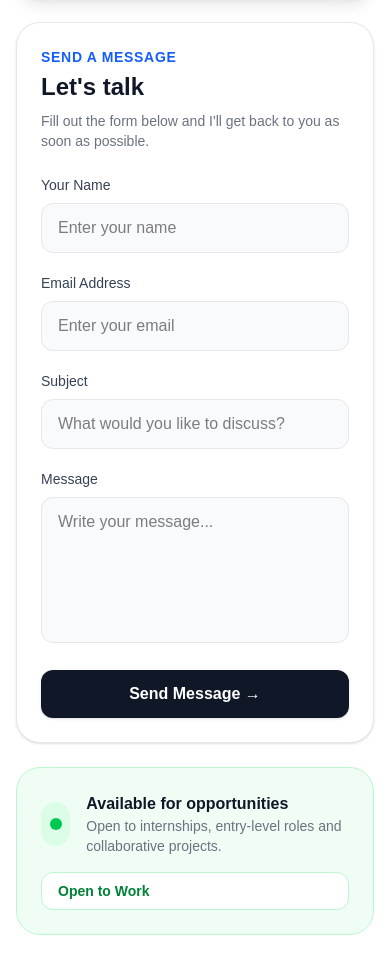
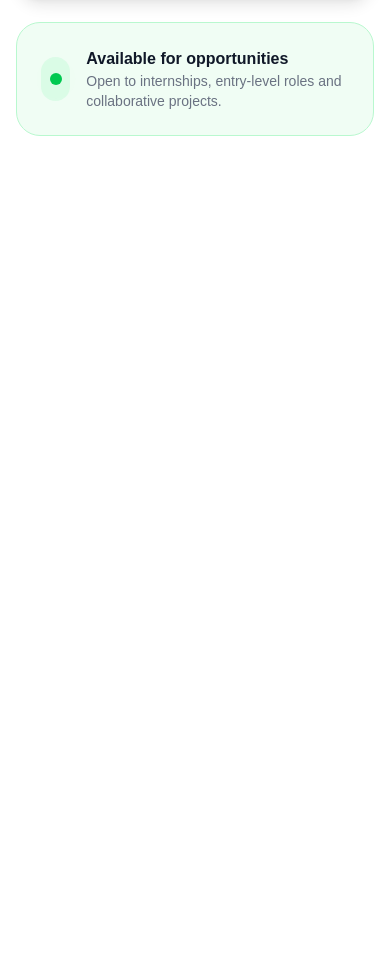
Before and after one commit to apriyanshu116/PORTFOLIO, a React (Vite) app: page /PORTFOLIO/contact in a window 390 px wide. Shown: the part 932-1905 px from the top of the page. After the commit the page ends 1116 px from the top, so only its background shows below. Built offline with nearby package versions, Linux system fonts and the light colour scheme.

Commit message:
Update resume content and refine contact page layout

```diff
--- a/src/Pages/Contact.jsx
+++ b/src/Pages/Contact.jsx
@@ -1,12 +1,10 @@
-import PageWrapper from "../components/PageWrapper"
+import PageWrapper from "../components/PageWrapper";
 
 export default function Contact() {
   return (
     <PageWrapper title="">
-
       <div className="m-4 md:m-6 max-w-6xl mx-auto">
 
-        {/* ================= HEADER ================= */}
         <section className="mb-6 p-6 md:p-8 bg-gradient-to-r from-white via-gray-50 to-amber-50 border border-gray-200 rounded-3xl shadow-sm">
 
           <p className="text-sm font-semibold text-amber-600 uppercase tracking-wider">
@@ -24,12 +22,8 @@ export default function Contact() {
 
         </section>
 
-
-        {/* ================= CONTACT GRID ================= */}
         <div className="grid grid-cols-1 lg:grid-cols-2 gap-6">
 
-
-          {/* ================= LEFT SIDE ================= */}
           <section className="p-6 md:p-8 bg-gray-900 rounded-3xl shadow-lg text-white">
 
             <div className="h-12 w-12 flex items-center justify-center rounded-2xl bg-white/10 text-2xl">
@@ -45,8 +39,6 @@ export default function Contact() {
               Developer and contribute to meaningful software projects.
             </p>
 
-
-            {/* Email */}
             <div className="mt-8 flex items-start gap-4">
 
               <div className="h-11 w-11 shrink-0 flex items-center justify-center rounded-xl bg-white/10">
@@ -68,8 +60,6 @@ export default function Contact() {
 
             </div>
 
-
-            {/* Phone */}
             <div className="mt-5 flex items-start gap-4">
 
               <div className="h-11 w-11 shrink-0 flex items-center justify-center rounded-xl bg-white/10">
@@ -91,8 +81,6 @@ export default function Contact() {
 
             </div>
 
-
-            {/* Location */}
             <div className="mt-5 flex items-start gap-4">
 
               <div className="h-11 w-11 shrink-0 flex items-center justify-center rounded-xl bg-white/10">
@@ -111,8 +99,6 @@ export default function Contact() {
 
             </div>
 
-
-            {/* Social Links */}
             <div className="mt-8 pt-6 border-t border-white/10">
 
               <p className="text-sm font-medium text-gray-400 mb-3">
@@ -131,7 +117,9 @@ export default function Contact() {
                 </a>
 
                 <a
-                  href="#"
+                  href="https://www.linkedin.com/in/priyanshu-verma-0b31692b0/"
+                  target="_blank"
+                  rel="noreferrer"
                   className="px-4 py-2 bg-white/10 rounded-xl text-sm font-medium hover:bg-white hover:text-gray-900 transition"
                 >
                   💼 LinkedIn
@@ -143,110 +131,8 @@ export default function Contact() {
 
           </section>
 
-
-          {/* ================= RIGHT SIDE - FORM ================= */}
-          <section className="p-6 md:p-8 bg-white border border-gray-200 rounded-3xl shadow-sm">
-
-            <div className="mb-6">
-
-              <p className="text-sm font-semibold text-blue-600 uppercase tracking-wider">
-                Send a Message
-              </p>
-
-              <h2 className="mt-1 text-2xl font-bold text-gray-900">
-                Let's talk
-              </h2>
-
-              <p className="mt-2 text-sm text-gray-500">
-                Fill out the form below and I'll get back to you as soon as
-                possible.
-              </p>
-
-            </div>
-
-
-            <form className="space-y-5">
-
-              {/* Name */}
-              <div>
-
-                <label className="block text-sm font-medium text-gray-700 mb-2">
-                  Your Name
-                </label>
-
-                <input
-                  type="text"
-                  placeholder="Enter your name"
-                  className="w-full px-4 py-3 bg-gray-50 border border-gray-200 rounded-xl outline-none focus:bg-white focus:border-amber-400 focus:ring-2 focus:ring-amber-100 transition"
-                />
-
-              </div>
-
-
-              {/* Email */}
-              <div>
-
-                <label className="block text-sm font-medium text-gray-700 mb-2">
-                  Email Address
-                </label>
-
-                <input
-                  type="email"
-                  placeholder="Enter your email"
-                  className="w-full px-4 py-3 bg-gray-50 border border-gray-200 rounded-xl outline-none focus:bg-white focus:border-amber-400 focus:ring-2 focus:ring-amber-100 transition"
-                />
-
-              </div>
-
-
-              {/* Subject */}
-              <div>
-
-                <label className="block text-sm font-medium text-gray-700 mb-2">
-                  Subject
-                </label>
-
-                <input
-                  type="text"
-                  placeholder="What would you like to discuss?"
-                  className="w-full px-4 py-3 bg-gray-50 border border-gray-200 rounded-xl outline-none focus:bg-white focus:border-amber-400 focus:ring-2 focus:ring-amber-100 transition"
-                />
-
-              </div>
-
-
-              {/* Message */}
-              <div>
-
-                <label className="block text-sm font-medium text-gray-700 mb-2">
-                  Message
-                </label>
-
-                <textarea
-                  rows="5"
-                  placeholder="Write your message..."
-                  className="w-full px-4 py-3 bg-gray-50 border border-gray-200 rounded-xl outline-none resize-none focus:bg-white focus:border-amber-400 focus:ring-2 focus:ring-amber-100 transition"
-                ></textarea>
-
-              </div>
-
-
-              {/* Submit */}
-              <button
-                type="submit"
-                className="w-full py-3 px-5 bg-gray-900 text-white rounded-xl font-semibold hover:bg-amber-500 hover:text-black hover:-translate-y-0.5 transition-all duration-300 shadow-sm"
-              >
-                Send Message →
-              </button>
-
-            </form>
-
-          </section>
-
         </div>
 
-
-        {/* ================= AVAILABILITY ================= */}
         <section className="mt-6 p-6 bg-green-50 border border-green-200 rounded-3xl">
 
           <div className="flex flex-col sm:flex-row sm:items-center sm:justify-between gap-4">
@@ -268,23 +154,21 @@ export default function Contact() {
                 </h3>
 
                 <p className="text-sm text-gray-500">
-                  Open to internships, entry-level roles and collaborative projects.
+                  Open to internships, entry-level roles and collaborative
+                  projects.
                 </p>
 
               </div>
 
             </div>
 
-            <span className="px-4 py-2 bg-white border border-green-200 rounded-xl text-sm font-semibold text-green-700">
-              Open to Work
-            </span>
+
 
           </div>
 
         </section>
 
       </div>
-
     </PageWrapper>
-  )
+  );
 }
--- a/src/Pages/Home.jsx
+++ b/src/Pages/Home.jsx
@@ -40,17 +40,7 @@ export default function Home() {
             </p>
 
             {/* Buttons */}
-            <div className="mt-5 flex flex-wrap justify-center md:justify-start gap-3">
 
-              <button className="px-5 py-2.5 bg-gray-900 text-white rounded-xl font-medium hover:bg-amber-500 hover:text-black transition-all duration-300 shadow-sm">
-                View Projects
-              </button>
-
-              <button className="px-5 py-2.5 border border-gray-300 bg-white text-gray-700 rounded-xl font-medium hover:border-gray-900 hover:bg-gray-100 transition-all duration-300">
-                Download Resume
-              </button>
-
-            </div>
 
           </div>
         </div>
--- a/src/data/projects.js
+++ b/src/data/projects.js
@@ -6,15 +6,9 @@ export const projects = [
     github: "https://github.com/apriyanshu116/portfolio",
     demo: "http://localhost:5173/"
   },
+
   {
     id: 2,
-    name: "Weather App",
-    description: "Shows real-time weather using an API.",
-    github: "https://github.com/apriyanshu116/weather-app",
-    demo: ""
-  },
-  {
-    id: 3,
     name: "Currency Converter",
     description: "Converts currencies using live exchange rates.",
     github: "https://github.com/apriyanshu116/currency-converter",
```
Also changed, not shown: 1 other file (tests, documents, lock files or other folders).
